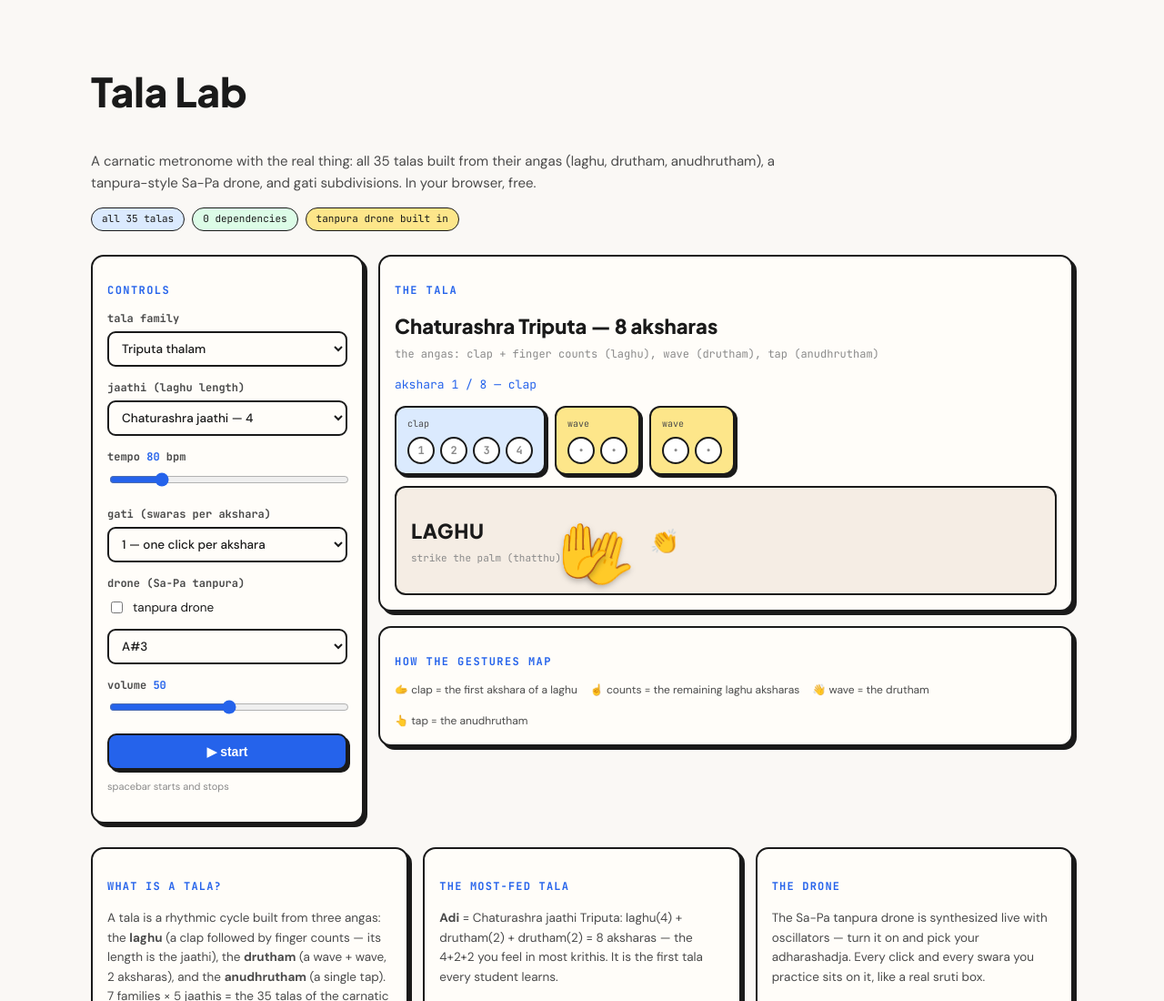
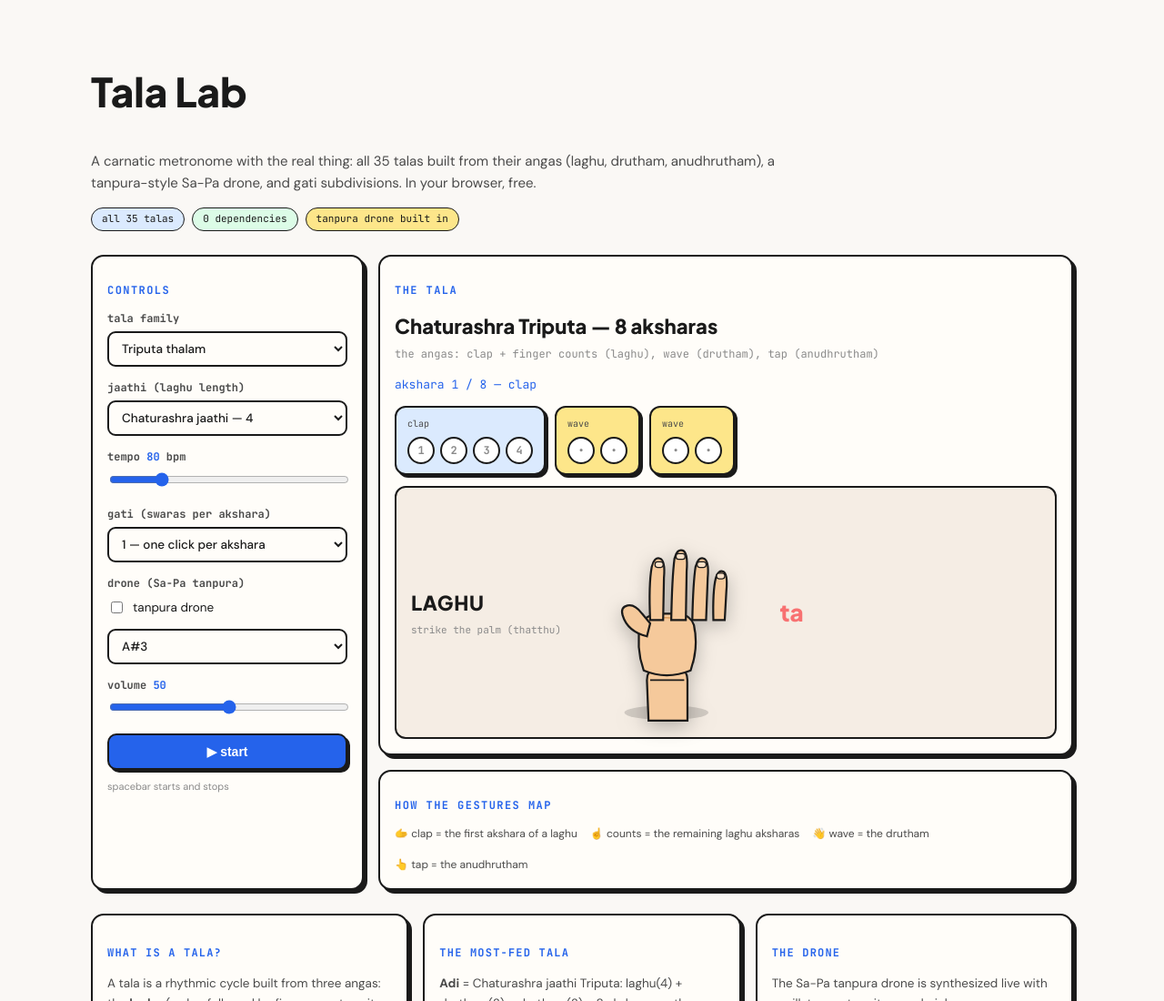
Before and after one commit to Kay131103/tala-lab, a website built with Vite: page index.html in a window 1280 px wide. Shown: the top 1100 px of the page at 91% size. Built offline with nearby package versions, Linux system fonts and the light colour scheme.

Commit message:
Lifelike articulated hand: forearm + wrist pivot, four fingers that fold onto the palm in counting order (little-ring-middle-index), wrist strike for the clap, palm flip for the drutham wave

```diff
--- a/index.html
+++ b/index.html
@@ -66,31 +66,22 @@
         .hand-anga.flash { color: var(--elec); }
         .hand-desc { font-family: "JetBrains Mono", monospace; font-size: 11px; color: var(--faint); }
         .hand-svg-wrap { flex-shrink: 0; }
-        .hand-stage {
-            display: flex; align-items: flex-end; justify-content: center;
-            position: relative; width: 100%; height: 96px;
+        .hand-svg-wrap svg {
+            display: block; width: min(200px, 100%); height: auto; margin: 0 auto;
+            filter: drop-shadow(0 6px 10px rgba(0,0,0,0.25));
         }
-        .hand-palm, .hand-striker { font-size: 58px; line-height: 1; filter: drop-shadow(0 3px 3px rgba(0,0,0,0.25)); }
-        .hand-palm {
-            transform: rotate(18deg) scaleX(-1);
-            margin-right: -12px; z-index: 1;
+        #handPivot {
+            transform-box: view-box; transform-origin: 50% 92%;
+            transition: transform 0.14s cubic-bezier(0.3, 1.5, 0.5, 1);
         }
-        .hand-striker {
-            position: absolute; right: 26%; bottom: 8px;
-            transform-origin: 30% 90%;
-            transition: transform 0.14s cubic-bezier(0.3, 1.4, 0.5, 1);
-            z-index: 2;
+        #handPivot.strike { transform: rotate(-30deg) translateY(6px); }
+        #handPivot.flip { transform: scaleX(-1) rotate(-12deg); }
+        #handPivot.tap { transform: rotate(-16deg) translateY(4px); }
+        #handFingers .finger {
+            transform-box: fill-box; transform-origin: 50% 96%;
+            transition: transform 0.16s cubic-bezier(0.35, 1.5, 0.55, 1);
         }
-        .hand-striker.strike { transform: translate(-16px, 30px) rotate(-10deg) scale(0.94); }
-        .hand-striker.flip { transform: translate(-14px, 26px) rotateY(180deg) rotate(10deg) scale(0.94); }
-        .hand-striker.tap { transform: translate(-12px, 20px) rotate(-4deg); }
-        .hand-count-pop {
-            position: absolute; top: -6px; left: 58%;
-            font-family: "Plus Jakarta Sans"; font-weight: 800; font-size: 30px;
-            color: #FACC15; opacity: 0; pointer-events: none;
-        }
-        .hand-count-pop.show { animation: countpop 0.5s ease; }
-        @keyframes countpop { 0% { opacity: 0; transform: translateY(8px) scale(0.7); } 25% { opacity: 1; transform: translateY(0) scale(1.2); } 100% { opacity: 0; transform: translateY(-14px) scale(1); } }
+        #handFingers .finger.folded { transform: rotate(-66deg); }
         .hand-svg-wrap.g-clap { transform: rotate(-18deg) translateY(-6px); }
         .hand-svg-wrap.g-count { transform: rotate(10deg) translateY(-3px); }
         .hand-svg-wrap.g-wave { transform: translateX(16px) rotate(12deg); }
--- a/src/main.js
+++ b/src/main.js
@@ -145,40 +145,50 @@ function schedulerLoop() {
    DRUTHAM = strike, then flip the hand and strike the back (the "wave")
    ANUDHRUTHAM = a single strike                                                        */
 
-const HAND_SVG = `
-<svg viewBox="0 0 150 160" width="150" height="160">
-  <g id="handAll">
+const STAGE_HTML = `
+<svg viewBox="0 0 220 285" width="200" height="254">
+  <ellipse id="handShadow" cx="112" cy="266" rx="52" ry="9" fill="rgba(0,0,0,0.15)"/>
+  <g id="handPivot">
+    <!-- the forearm -->
+    <path d="M90 276 L88 226 Q88 214 98 212 L128 212 Q138 214 138 226 L138 276 Z"
+          fill="#F5C99B" stroke="#1a1a1a" stroke-width="2.5"/>
+    <path d="M92 226 L134 226" fill="none" stroke="#1a1a1a" stroke-width="2"/>
+    <!-- the palm -->
+    <path d="M84 214 Q74 186 80 156 Q88 146 100 144 L128 144 Q142 146 146 158 Q152 186 142 214 Q112 226 84 214 Z"
+          fill="#F5C99B" stroke="#1a1a1a" stroke-width="2.5"/>
+    <!-- the knuckle hints -->
+    <path d="M94 152 Q108 146 134 152" fill="none" stroke="#d99a5b" stroke-width="1.6"/>
+    <!-- the fingers (data-f 1 = little ... 4 = index); each folds at its knuckle -->
     <g id="handFingers">
       <g class="finger" data-f="1">
-        <rect x="14" y="26" width="17" height="52" rx="8.5" fill="#F5C99B" stroke="#1a1a1a" stroke-width="2.4"/>
+        <path d="M170 152 Q169 116 173 100 Q176 90 182 92 Q188 94 186 116 L184 152 Z"
+              fill="#F5C99B" stroke="#1a1a1a" stroke-width="2.5"/>
+        <rect x="174" y="94" width="10" height="7" rx="3" fill="#F9E0C7" stroke="#1a1a1a" stroke-width="1.4"/>
       </g>
       <g class="finger" data-f="2">
-        <rect x="40" y="12" width="19" height="66" rx="9.5" fill="#F5C99B" stroke="#1a1a1a" stroke-width="2.4"/>
+        <path d="M144 152 Q145 106 148 86 Q151 74 158 76 Q165 78 163 100 L161 152 Z"
+              fill="#F5C99B" stroke="#1a1a1a" stroke-width="2.5"/>
+        <rect x="150" y="80" width="11" height="7" rx="3" fill="#F9E0C7" stroke="#1a1a1a" stroke-width="1.4"/>
       </g>
       <g class="finger" data-f="3">
-        <rect x="67" y="6" width="20" height="72" rx="10" fill="#F5C99B" stroke="#1a1a1a" stroke-width="2.4"/>
+        <path d="M118 152 Q119 100 122 76 Q125 64 132 66 Q139 68 137 92 L136 152 Z"
+              fill="#F5C99B" stroke="#1a1a1a" stroke-width="2.5"/>
+        <rect x="124" y="70" width="11" height="7" rx="3" fill="#F9E0C7" stroke="#1a1a1a" stroke-width="1.4"/>
       </g>
       <g class="finger" data-f="4">
-        <rect x="95" y="18" width="18" height="60" rx="9" fill="#F5C99B" stroke="#1a1a1a" stroke-width="2.4"/>
+        <path d="M92 152 Q90 108 94 86 Q97 74 104 76 Q111 78 109 100 L108 152 Z"
+              fill="#F5C99B" stroke="#1a1a1a" stroke-width="2.5"/>
+        <rect x="98" y="80" width="10" height="7" rx="3" fill="#F9E0C7" stroke="#1a1a1a" stroke-width="1.4"/>
       </g>
     </g>
-    <g id="handPalm">
-      <path d="M10 58 Q6 96 32 106 L104 106 Q132 100 128 62 L124 46 L96 40 L70 40 L42 46 L16 46 Z"
-            fill="#F5C99B" stroke="#1a1a1a" stroke-width="2.4" stroke-linejoin="round"/>
-      <path d="M104 66 Q126 62 122 80 Q116 94 96 92" fill="none" stroke="#1a1a1a" stroke-width="2.4"/>
-    </g>
+    <!-- the thumb -->
+    <path d="M88 172 Q64 166 58 146 Q55 136 64 134 Q73 132 82 144 L92 156 Z"
+          fill="#F5C99B" stroke="#1a1a1a" stroke-width="2.5"/>
   </g>
   <g id="handRipple"></g>
 </svg>`;
 
 let lastGestureShown = "";
-
-const STAGE_HTML = `
-  <div class="hand-stage" id="handStage">
-    <div class="hand-palm" id="handBase">🤚</div>
-    <div class="hand-striker" id="handStriker">✋</div>
-    <div class="hand-count-pop" id="countPop"></div>
-  </div>`;
 
 function buildHandPanel() {
   const host = $("handSvgWrap");
@@ -197,12 +207,21 @@ function popCount(text) {
 }
 
 function strikeStriker(cls, ms) {
-  const striker = document.getElementById("handStriker");
-  if (!striker) return;
-  striker.classList.remove("strike", "flip", "tap");
-  void striker.offsetWidth;
-  striker.classList.add(cls);
-  setTimeout(() => striker.classList.remove(cls), ms);
+  const pivot = document.getElementById("handPivot");
+  if (!pivot) return;
+  pivot.classList.remove("strike", "flip", "tap");
+  void pivot.offsetWidth;
+  pivot.classList.add(cls);
+  setTimeout(() => pivot.classList.remove(cls), ms);
+}
+
+function unfoldAll() {
+  document.querySelectorAll("#handFingers .finger").forEach((f) => f.classList.remove("folded"));
+}
+
+function foldFinger(n) {
+  const f = document.querySelector('#handFingers .finger[data-f="' + n + '"]');
+  if (f) f.classList.add("folded");
 }
 
 function animateHand(gesture, aksharaIdx) {
@@ -218,11 +237,12 @@ function animateHand(gesture, aksharaIdx) {
   if (gesture.startsWith("clap")) {
     angaBig.textContent = "LAGHU";
     $("handDesc").textContent = "strike the palm (thatthu)";
-    countBig.textContent = "👏";
+    countBig.textContent = "ta";
     countBig.className = "hand-count clap pop";
-    setTimeout(() => countBig.classList.remove("pop"), 150);
-    strikeStriker("strike", 260);
+    setTimeout(() => countBig.classList.remove("pop"), 160);
+    strikeStriker("strike", 240);
     popCount("ta");
+    unfoldAll(); // the fingers rise again for the new laghu
   } else if (gesture.startsWith("count")) {
     const num = gesture.split(" ")[1];
     angaBig.textContent = "LAGHU";
@@ -230,20 +250,22 @@ function animateHand(gesture, aksharaIdx) {
     countBig.textContent = num;
     countBig.className = "hand-count pop";
     setTimeout(() => countBig.classList.remove("pop"), 150);
-    strikeStriker("tap", 240);
+    // the count order: the little folds first, then the ring, then the middle
+    const posInAnga = tala.aksharas[aksharaIdx % tala.total].indexInAnga;
+    foldFinger(posInAnga);
     popCount(num);
   } else if (gesture.startsWith("wave")) {
     angaBig.textContent = "DRUTHAM";
     $("handDesc").textContent = "flip and strike the back (venu)";
-    countBig.textContent = "👋";
+    countBig.textContent = "va";
     countBig.className = "hand-count wave pop";
-    setTimeout(() => countBig.classList.remove("pop"), 160);
-    strikeStriker("flip", 480);
+    setTimeout(() => countBig.classList.remove("pop"), 150);
+    strikeStriker("flip", 500);
     popCount("vak");
   } else {
     angaBig.textContent = "ANUDHRUTHAM";
     $("handDesc").textContent = "single tap (venu)";
-    countBig.textContent = "👆";
+    countBig.textContent = "ta";
     countBig.className = "hand-count pop";
     setTimeout(() => countBig.classList.remove("pop"), 140);
     strikeStriker("tap", 240);
```
